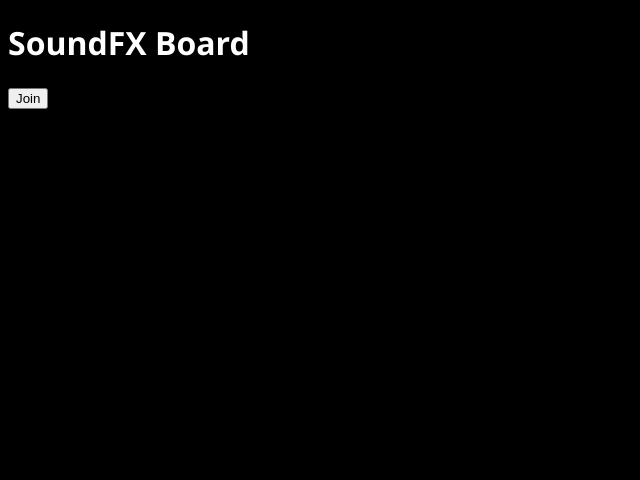
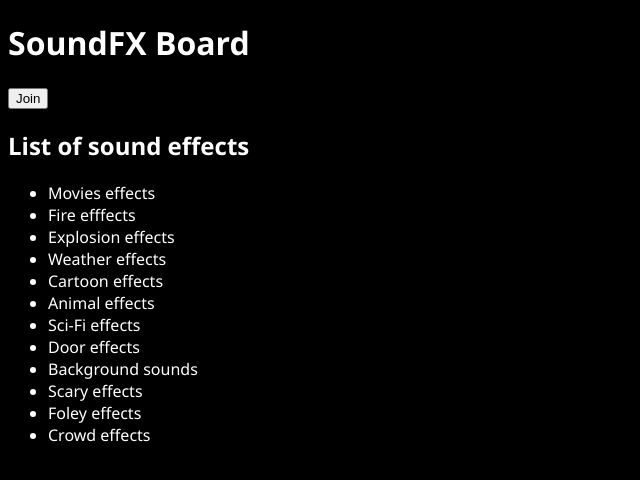
Before and after one commit to pbodgey/voice-bot, a website: page front_end/public/html/index.html in a window 1280 px wide. Shown: the whole page, without its empty margins (0-640 px from the left). Drawn offline with Linux system fonts and the light colour scheme; files that its build step writes are made by us from their sources; files whose address does not match are found by name.

Commit message:
Update index.html

```diff
--- a/front_end/public/html/index.html
+++ b/front_end/public/html/index.html
@@ -12,4 +12,22 @@
         <h1>SoundFX Board</h1>
         <button id="join">Join</button>
     </body>
+
+    <body>
+        <h2>List of sound effects</h2>
+            <ul>
+                <li>Movies effects</li>
+                <li>Fire efffects</li>
+                <li>Explosion effects</li>
+                <li>Weather effects</li>
+                <li>Cartoon effects</li>
+                <li>Animal effects</li>
+                <li>Sci-Fi effects</li>
+                <li>Door effects</li>
+                <li>Background sounds</li>
+                <li>Scary effects</li>
+                <li>Foley effects</li>
+                <li>Crowd effects</li>
+            </ul>
+    </body>
 </html>
```
